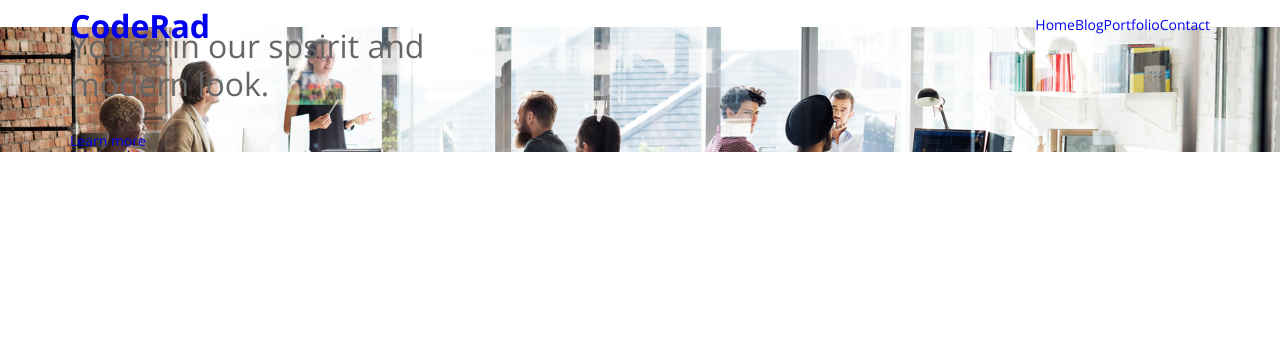
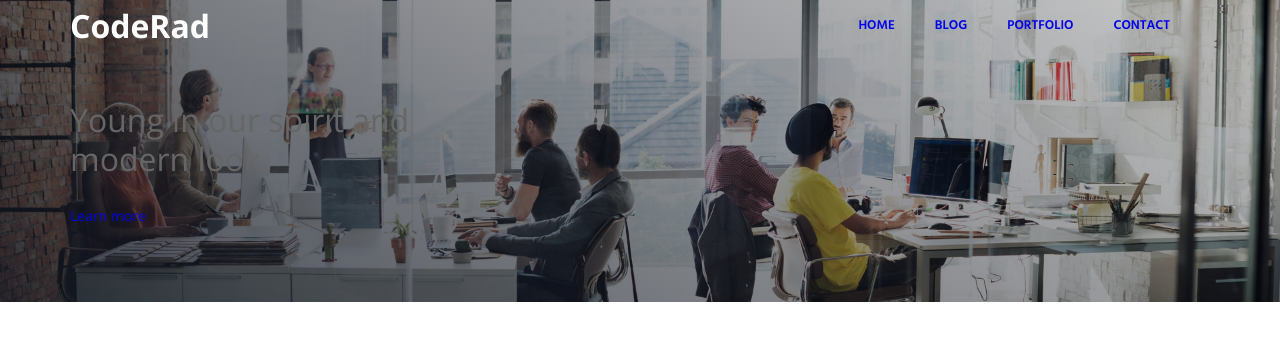
Before and after one commit to ronnie-thunderclap/CodeRAD, a plain HTML site: page index.html in a window 1280 px wide. Drawn offline with nearby package versions, Linux system fonts and the light colour scheme.

Commit message:
Made some changes
Need to change nav-link color to white

```diff
--- a/css/styles.css
+++ b/css/styles.css
@@ -28,24 +28,45 @@
   font-weight: 700;
   width: 100%;
   transition: ease-in-out 0.3s;
+  color: var(--white);
 }
 
 .bg-header {
-  background-image: url(../assests/bg-header-1.jpg);
+  background-image: url("../assests/bg-header-1.jpg");
   background-color: var(--footer);
   background-repeat: no-repeat;
   background-size: cover;
   background-position: 50% 20%;
   position: relative;
   z-index: 1;
+  padding: 4.67874rem 0;
 }
 
 .bg-header::before {
   background-image: linear-gradient(
     30deg,
     rgba(21, 27, 38, 0.8) 0%,
-    rgba (0, 0, 0, 0.2) 100%);
+    rgba(0, 0, 0, 0.2) 100%
+    );
 
   position: absolute;
+  content: "";
+  top: 0;
+  left: 0;
+  right: 0;
+  bottom: 0;
+  width: 100%;
+  height: 100%;
+  z-index: -1;
+}
+
+.nav-link {
+  color: var(--white);
+  font-weight: 600;
+  font-size: 0.8125rem;
+  font-family: "Hind", sans-serif;
+  margin-right: 2.5rem;
+  text-transform: uppercase;
+  line-height: 1.25rem;
 
 }
--- a/index.html
+++ b/index.html
@@ -30,17 +30,17 @@
         </button>
         <a class="navbar-brand" href="index.html">CodeRad</a>
       <ul class="navbar-nav">
-        <li>
-          <a href="nav-link">Home</a>
+        <li class="nav-link">
+          <a href="#">Home</a>
         </li>
-        <li>
-          <a href="nav-link">Blog</a>
+        <li class="nav-link">
+          <a href="#">Blog</a>
         </li>
-        <li>
-          <a href="nav-link">Portfolio</a>
+        <li class="nav-link">
+          <a href="#">Portfolio</a>
         </li>
-        <li>
-          <a href="nav-link">Contact</a>
+        <li class="nav-link">
+          <a href="#">Contact</a>
         </li>
       </ul>
       </div>
@@ -50,7 +50,7 @@
       <div class="container">
         <div class="hero-wrapper">
           <h2 class="hero-header">
-            Young in our spsirit and <br>modern look.
+            Young in our spirit and <br>modern look.
           </h2>
           <a href="#">Learn more</a>
         </div>
```
